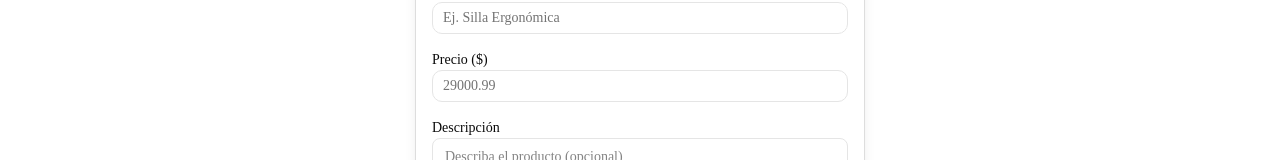
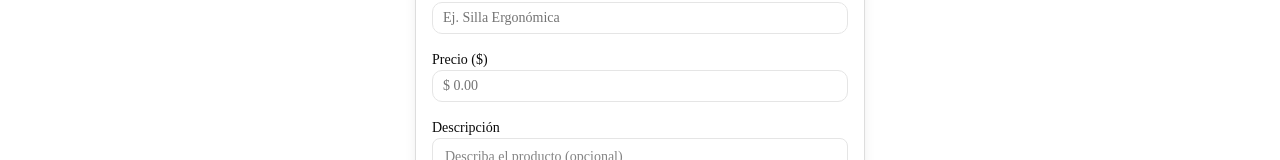
Before and after one commit to Nico996/mi-tienda-nextjs, a Next.js app: page /nuevo in a window 1280 px wide. Shown: the part 201-361 px from the top of the page. Built offline with nearby package versions, Linux system fonts and the light colour scheme; no server answers.

Commit message:
agrego máscara a inputs de precio

```diff
--- a/package.json
+++ b/package.json
@@ -18,6 +18,7 @@
     "radix-ui": "^1.4.3",
     "react": "19.2.3",
     "react-dom": "19.2.3",
+    "react-number-format": "^5.4.4",
     "shadcn": "^4.0.3",
     "sonner": "^2.0.7",
     "tailwind-merge": "^3.5.0",
--- a/src/app/editar/[id]/page.js
+++ b/src/app/editar/[id]/page.js
@@ -5,6 +5,7 @@ import { supabase } from "@/lib/supabase";
 import { Button } from "@/components/ui/button";
 import { Input } from "@/components/ui/input";
 import { toast } from "sonner"
+import { NumericFormat } from 'react-number-format';
 
 export default function EditarProducto() {
     const { id } = useParams();
@@ -31,7 +32,7 @@ export default function EditarProducto() {
             router.push("/");
             router.refresh();
         }
-        else{
+        else {
             toast.error("Error al crear: " + error.message);
         }
     };
@@ -45,11 +46,17 @@ export default function EditarProducto() {
                     onChange={(e) => setFormData({ ...formData, nombre: e.target.value })}
                     placeholder="Nombre"
                 />
-                <Input
-                    type="number"
-                    value={formData.precio_unitario}
-                    onChange={(e) => setFormData({ ...formData, precio_unitario: e.target.value })}
-                    placeholder="Precio"
+                <NumericFormat
+                    customInput={Input}
+                    thousandSeparator={true}
+                    prefix={'$ '}
+                    decimalScale={2}
+                    fixedDecimalScale={true}
+                    allowNegative={false}
+                    placeholder="$ 0.00"
+                    onValueChange={(values) => {
+                        setFormData({ ...formData, precio_unitario: values.floatValue });
+                    }}
                 />
                 <Button variant="outline" type="button" onClick={() => router.back()}>
                     Cancelar
--- a/src/app/nuevo/page.js
+++ b/src/app/nuevo/page.js
@@ -6,6 +6,7 @@ import { Button } from "@/components/ui/button";
 import { Input } from "@/components/ui/input";
 import { Card, CardHeader, CardTitle, CardContent, CardFooter } from "@/components/ui/card";
 import { toast } from "sonner"
+import { NumericFormat } from 'react-number-format';
 
 export default function NuevoProducto() {
     const [nombre, setNombre] = useState("");
@@ -60,13 +61,17 @@ export default function NuevoProducto() {
                         </div>
                         <div className="space-y-2">
                             <label className="text-sm font-medium">Precio ($)</label>
-                            <Input
-                                type="number"
-                                step="0.01"
-                                placeholder="29000.99"
-                                value={precio}
-                                onChange={(e) => setPrecio(e.target.value)}
-                                required
+                            <NumericFormat
+                                customInput={Input} //Para usar el diseño de shadcn
+                                thousandSeparator={true}
+                                prefix={'$ '}
+                                decimalScale={2}
+                                fixedDecimalScale={true}
+                                allowNegative={false}
+                                placeholder="$ 0.00"
+                                onValueChange={(values) => {
+                                    setPrecio(values.floatValue); // Guarda el número puro (sin $ ni comas)
+                                }}
                             />
                         </div>
                         <div className="space-y-2">
@@ -88,7 +93,7 @@ export default function NuevoProducto() {
                             />
                         </div>
                     </CardContent>
-                    <br/>
+                    <br />
                     <CardFooter className="flex justify-between">
                         <Button variant="outline" type="button" onClick={() => router.back()}>
                             Cancelar
--- a/src/app/page.js
+++ b/src/app/page.js
@@ -25,7 +25,6 @@ export default function Home() {
   const [loading, setLoading] = useState(true);
 
   const eliminarProducto = async (id) => {
-    // if (!confirm("¿Seguro que desea eliminar este producto?")) return;
 
     const { error } = await supabase
       .from("productos")
```
Also changed, not shown: 1 other file (tests, documents, lock files or other folders).
